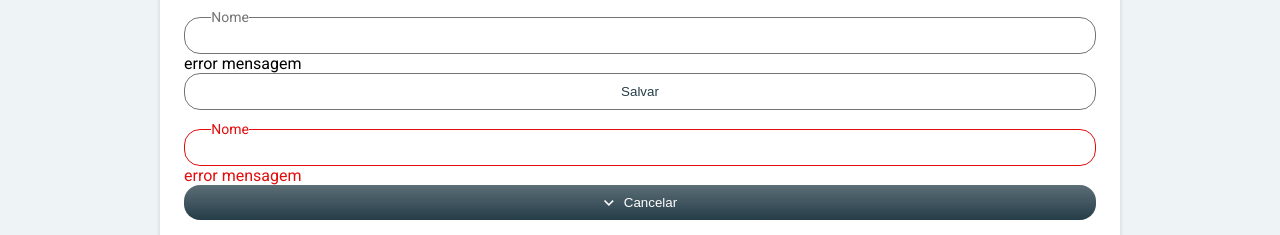
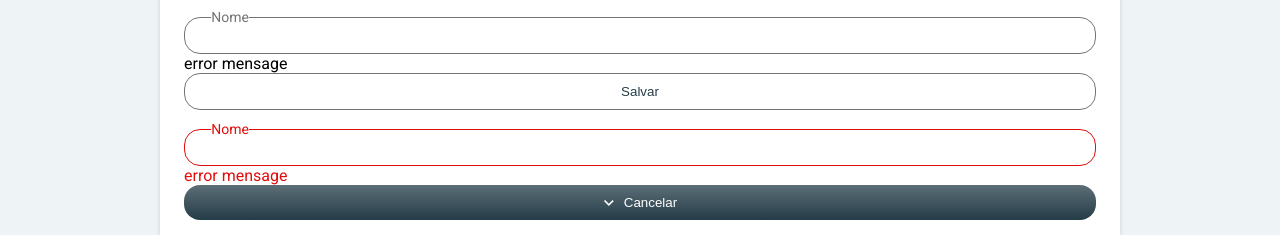
Before and after one commit to devMH-sc/WeTesting, a React (Vite) app in the folder frontend/: page / in a window 1280 px wide. Shown: the part 306-541 px from the top of the page. Built offline with nearby package versions, Linux system fonts and the light colour scheme.

Commit message:
login page

```diff
--- a/frontend/src/components/Inputslaber/index.tsx
+++ b/frontend/src/components/Inputslaber/index.tsx
@@ -18,7 +18,7 @@ function Inputslabel(props: InputslabelProps){
 			<div className={styles.inputslabel}>
 				<label className={styles.label} style={{color:labelcor}}>{namelabelInp}</label>
 				<input className={styles.inputs} style={{border:bordercor}}></input>
-				<div style={{color:labelcor}}>error mensagem</div>
+				<div style={{color:labelcor}}>error mensage</div>
 			</div>
 		);
 }
```
